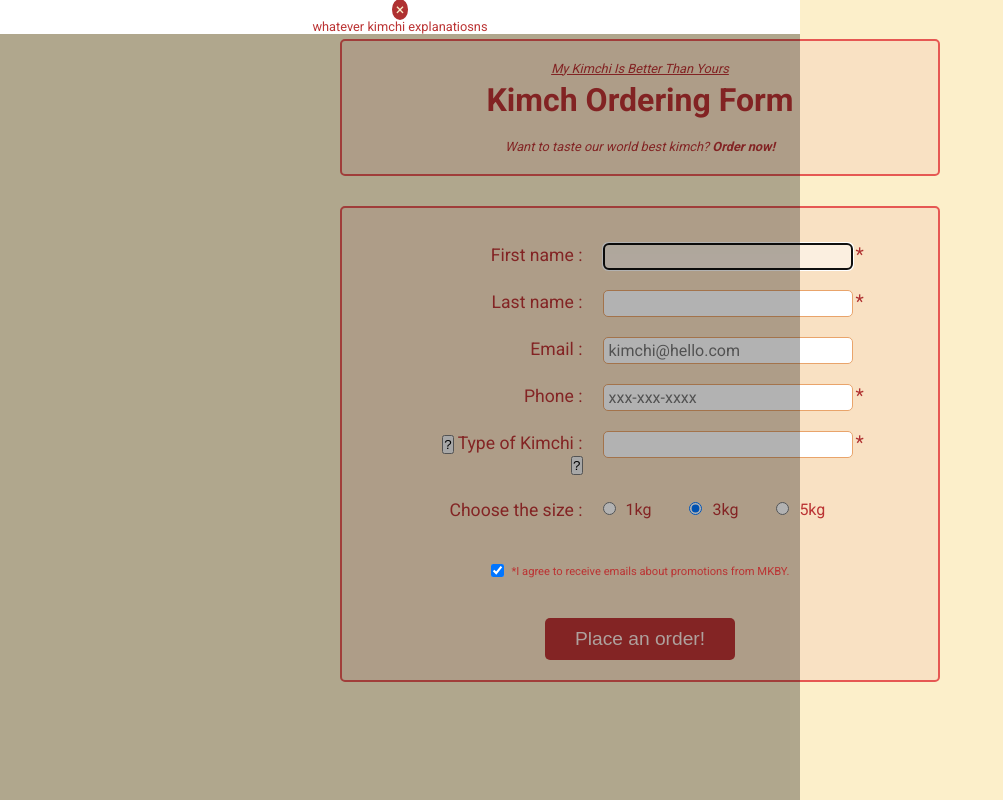
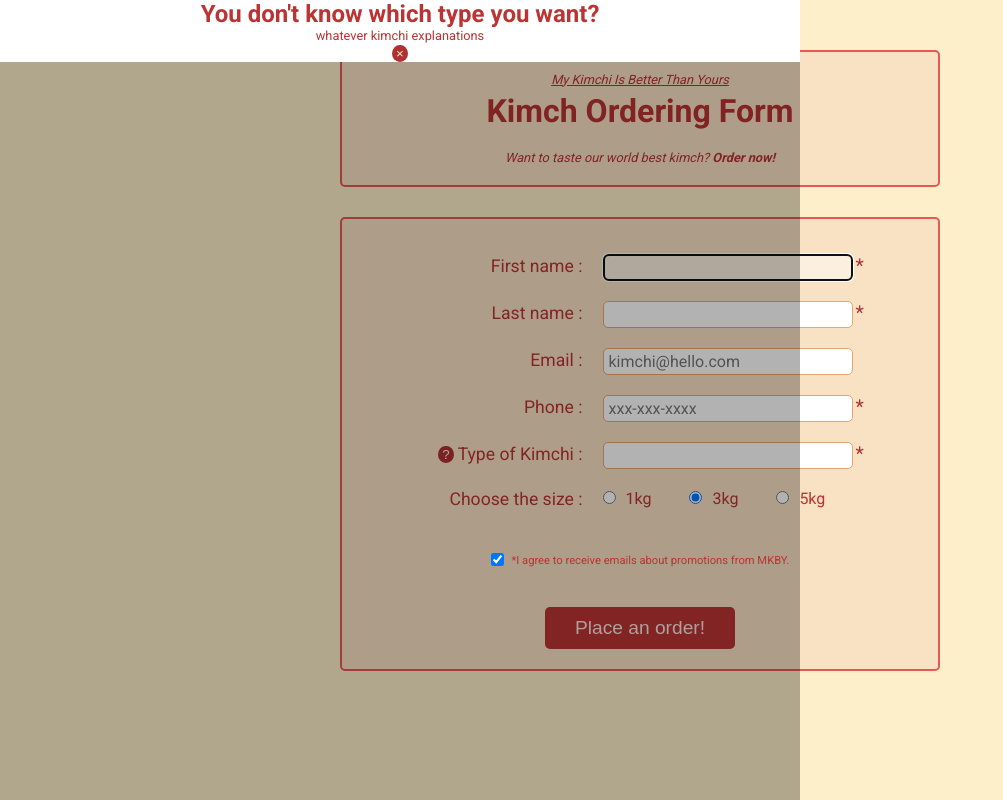
Before and after one commit to eyeri91/Kimchi-order-form, a plain HTML site: page index.html in a window 1280 px wide. Shown: the whole page, without its empty margins (0-1003 px from the left). Drawn offline with Linux system fonts and the light colour scheme.

Commit message:
Add heading to the modal

```diff
--- a/index.html
+++ b/index.html
@@ -43,14 +43,15 @@
         <div class="form-row">
             <div class="modal-container">
                 <div class="modal-content">
-                    <span class="close">&times;</span>
-                    <p>whatever kimchi explanatiosns</p>
+                    <h2>You don't know which type you want?</h2>
+                    <p>whatever kimchi explanations</p>
+                    <button class="close">&times;</button>
                 </div>
             </div>
             <label for="kimchi">
-                <button type="button" class="modal-btn-screen">?</button>
+                <button type="button" class="info-btn-screen">?</button>
                 Type of Kimchi :
-                <button type="button" class="modal-btn">?</button>
+                <button type="button" class="info-btn">?</button>
             </label>
             <input type="text" id="kimchi" name="kimchi" list="kimchi-li" autocomplete="off"
                 pattern="[Cc]abbage|[Rr]adishi|[Cc]ucumber|[Vv]egan|[Dd]ongchimi(white)">
```
